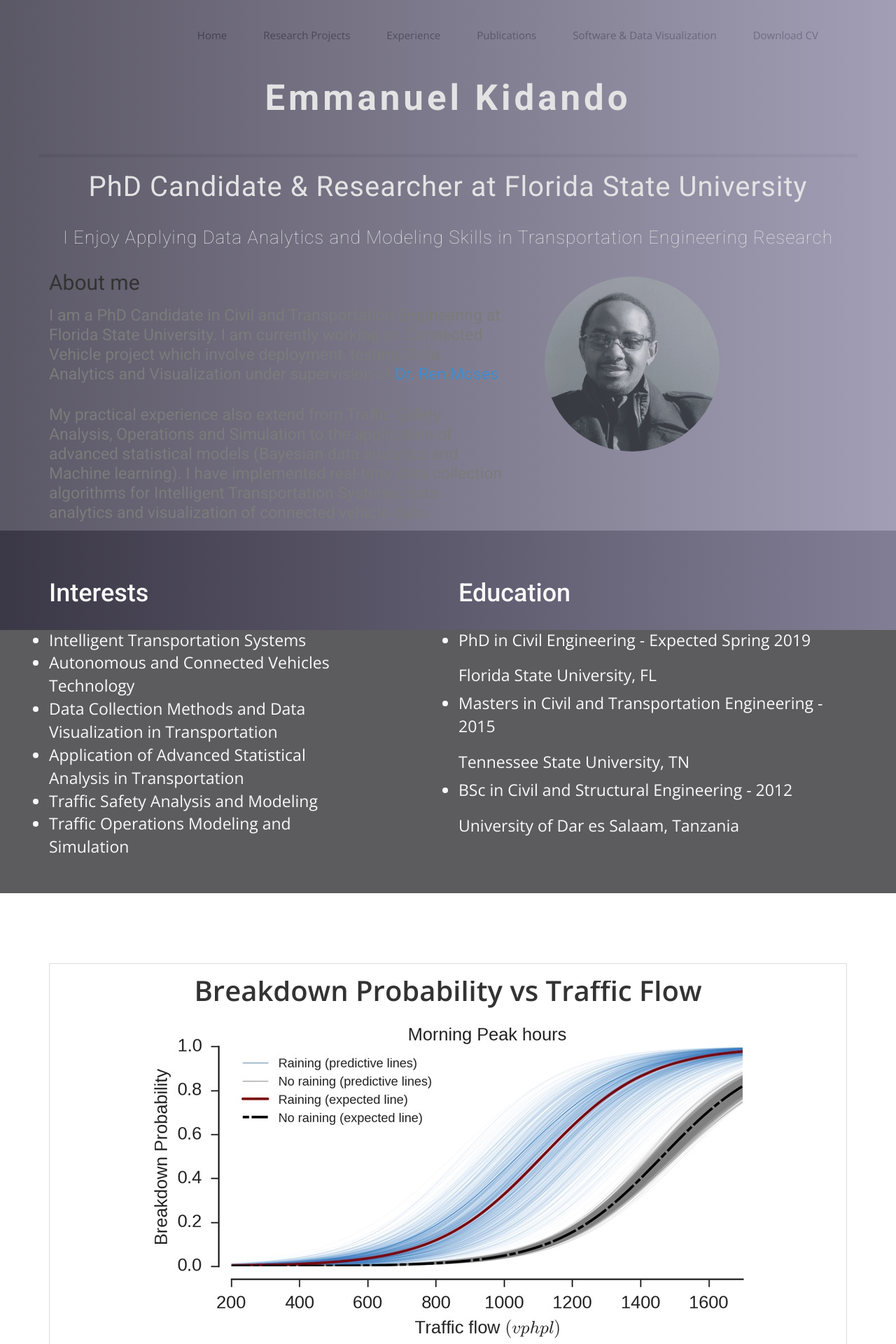
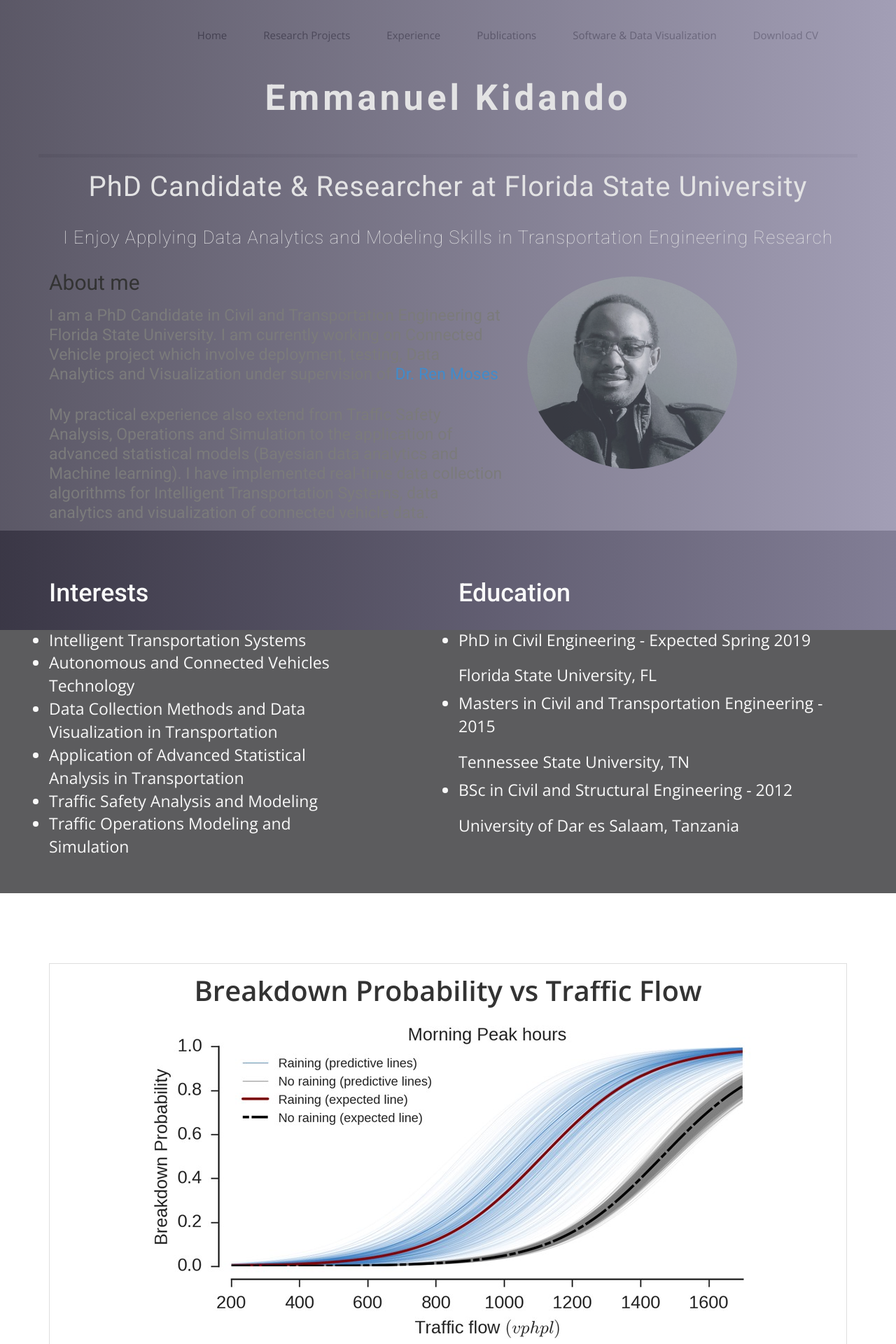
Before and after one commit to ekidando/Emma, a Jekyll site: the page built from index.html, in a window 1280 px wide. Shown: the top 1920 px of the page at 70% size. Built offline with Jekyll 4.4.1, drawn with Linux system fonts in a browser that asks for light colours; nearby versions of some CDN libraries; some web fonts are replaced.

Commit message:
Update index.html

```diff
--- a/index.html
+++ b/index.html
@@ -40,7 +40,7 @@ published: true
       </div><!-- .col-md-7 close -->
       <div class="col-md-5 col-sm-12">
         <div class="block">
-         <img class="centered-and-cropped" width="300" height="300" style="border-radius:50%; opacity: 0.7; padding: 25px" src="img/2-2.jpg" alt="Img">
+         <img class="centered-and-cropped" width="300" height="300" style="border-radius:50%; opacity: 0.7; padding-top: 25px" src="img/2-2.jpg" alt="Img">
         </div>
       </div><!-- .col-md-5 close -->
     </div>
```
